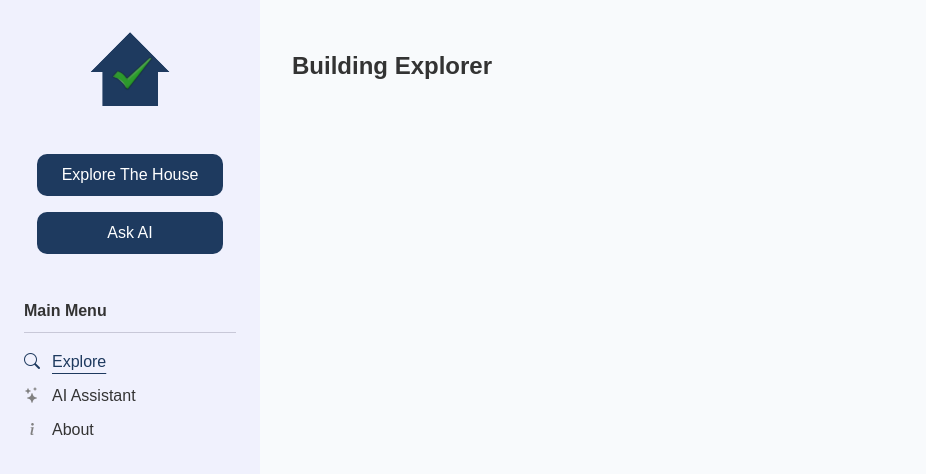
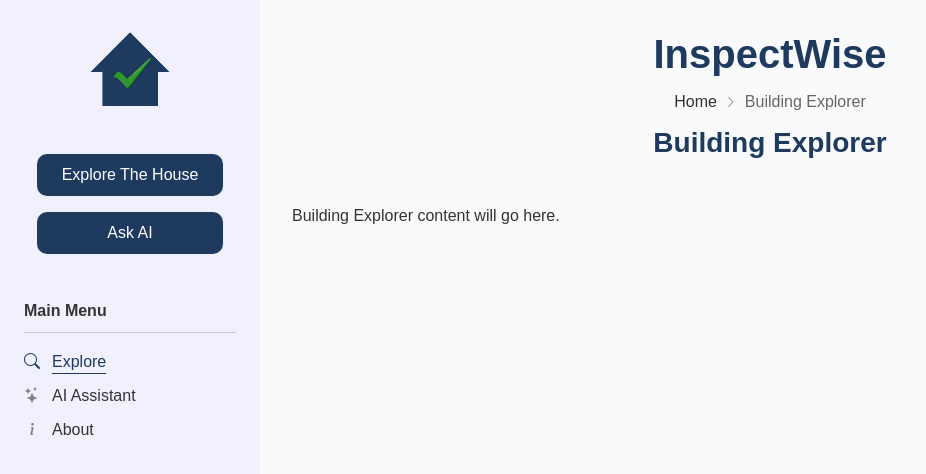
Before and after one commit to Shenene/software-engineering-training, a React (Vite) app in the folder inspectwise/client/: page /explorer in a window 1280 px wide. Shown: the top 474 px of the page, without its empty margins (0-926 px from the left). Built offline with nearby package versions, Linux system fonts and the light colour scheme; the HTML template or start-up script is replaced by a standard one.

Commit message:
Added reusable page header components

```diff
--- /dev/null
+++ b/inspectwise/client/src/components/common/HomeHeader.css
@@ -0,0 +1,18 @@
+.home-header {
+  padding-bottom: 2rem;
+  text-align: center;
+}
+
+.home-header h1 {
+  margin: 0 0 2rem;
+  color: var(--color-primary);
+  font-size: 2.5rem;
+  font-weight: var(--font-weight-bold);
+}
+
+.home-header p {
+  margin: 0;
+  color: var(--color-primary);
+  font-size: 1.75rem;
+  font-weight: var(--font-weight-semibold);
+}
--- /dev/null
+++ b/inspectwise/client/src/components/common/HomeHeader.jsx
@@ -0,0 +1,17 @@
+import "./HomeHeader.css";
+
+// ---------------------------------- //
+
+function HomeHeader() {
+  return (
+    <header className="home-header">
+      <h1>InspectWise</h1>
+
+      <p>Interactive Building Inspection Training</p>
+    </header>
+  );
+}
+
+// ---------------------------------- //
+
+export default HomeHeader;
--- /dev/null
+++ b/inspectwise/client/src/components/common/PageHeader.css
@@ -0,0 +1,70 @@
+.page-header {
+  padding-bottom: 2rem;
+  text-align: center;
+}
+
+.page-header-brand {
+  display: inline-block;
+  margin-bottom: 1rem;
+  color: var(--color-primary);
+  font-size: 2.5rem;
+  font-weight: var(--font-weight-bold);
+  text-decoration: none;
+}
+
+.page-header-brand:hover {
+  color: var(--color-primary-hover);
+}
+
+.page-header-brand:focus-visible {
+  outline: 3px solid var(--color-focus);
+  outline-offset: 4px;
+  border-radius: var(--border-radius-small);
+}
+
+.page-header h1 {
+  margin: 1rem 0 0;
+  color: var(--color-primary);
+  font-size: 1.75rem;
+  font-weight: var(--font-weight-semibold);
+}
+
+.breadcrumbs ol {
+  display: flex;
+  justify-content: center;
+  align-items: center;
+  flex-wrap: wrap;
+  gap: 0.5rem;
+  padding: 0;
+  margin: 0;
+  list-style: none;
+}
+
+.breadcrumbs li {
+  display: flex;
+  align-items: center;
+  gap: 0.5rem;
+  color: var(--color-text-secondary);
+  font-size: 1rem;
+}
+
+.breadcrumbs a {
+  color: var(--color-text-primary);
+  text-decoration: none;
+}
+
+.breadcrumbs a:hover {
+  color: var(--color-primary-hover);
+  text-decoration: underline;
+}
+
+.breadcrumbs a:focus-visible {
+  outline: 3px solid var(--color-focus);
+  outline-offset: 3px;
+  border-radius: var(--border-radius-small);
+}
+
+.breadcrumbs i {
+  color: var(--color-icon);
+  font-size: 0.75rem;
+}
--- /dev/null
+++ b/inspectwise/client/src/components/common/PageHeader.jsx
@@ -0,0 +1,40 @@
+import { Link } from "react-router-dom";
+import "./PageHeader.css";
+
+// ---------------------------------- //
+
+function PageHeader({ title, breadcrumbs = [] }) {
+  return (
+    <header className="page-header">
+      <Link to="/" className="page-header-brand">
+        InspectWise
+      </Link>
+
+      <nav className="breadcrumbs" aria-label="Breadcrumbs">
+        <ol>
+          <li>
+            <Link to="/">Home</Link>
+          </li>
+
+          {breadcrumbs.map((breadcrumb, index) => {
+            const isLastBreadcrumb = index === breadcrumb.length - 1;
+
+            return (
+              <li key={breadcrumb.label}>
+                <i className="bi bi-chevron-right" aria-hidden="true"></i>
+
+                {isLastBreadcrumb || !breadcrumb.path ? <span aria-current="page">{breadcrumb.label}</span> : <Link to={breadcrumb.path}>{breadcrumb.label}</Link>}
+              </li>
+            );
+          })}
+        </ol>
+      </nav>
+
+      <h1>{title}</h1>
+    </header>
+  );
+}
+
+// ---------------------------------- //
+
+export default PageHeader;
--- a/inspectwise/client/src/pages/BuildingExplorerPage.jsx
+++ b/inspectwise/client/src/pages/BuildingExplorerPage.jsx
@@ -1,9 +1,26 @@
+import PageHeader from "../components/common/PageHeader";
+
+// ---------------------------------- //
+
 function BuildingExplorerPage() {
   return (
     <section>
-      <h1>Building Explorer</h1>
+      <PageHeader
+        title="Building Explorer"
+        breadcrumbs={[
+          {
+            label: "Building Explorer",
+          },
+        ]}
+      />
+
+      <div>
+        <p>Building Explorer content will go here.</p>
+      </div>
     </section>
   );
 }
 
+// ---------------------------------- //
+
 export default BuildingExplorerPage;
--- a/inspectwise/client/src/pages/HomePage.jsx
+++ b/inspectwise/client/src/pages/HomePage.jsx
@@ -1,9 +1,19 @@
+import HomeHeader from "../components/common/HomeHeader";
+
+// ---------------------------------- //
+
 function HomePage() {
   return (
     <section>
-      <h1>Home</h1>
+      <HomeHeader />
+
+      <div>
+        <p>Home page content will go here.</p>
+      </div>
     </section>
   );
 }
 
+// ---------------------------------- //
+
 export default HomePage;
```
